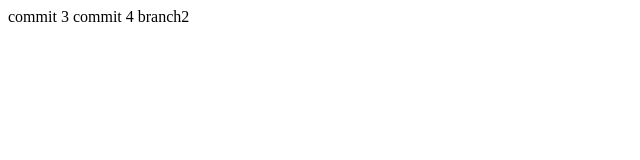
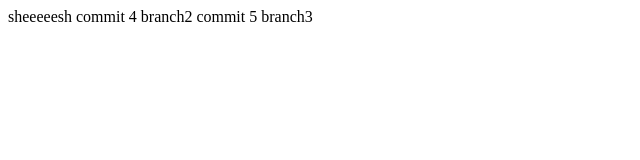
Before and after one commit to DreamHock/test-1, a plain HTML site: page index.html in a window 1280 px wide. Shown: the whole page, without its empty margins (0-640 px from the left). Drawn offline with Linux system fonts and the light colour scheme.

Commit message:
commit 5 b3 error

```diff
--- a/index.html
+++ b/index.html
@@ -7,7 +7,8 @@
     <title>Document</title>
 </head>
 <body>
-    commit 3
+    sheeeeesh
     commit 4 branch2
+    commit 5 branch3
 </body>
 </html>
```
